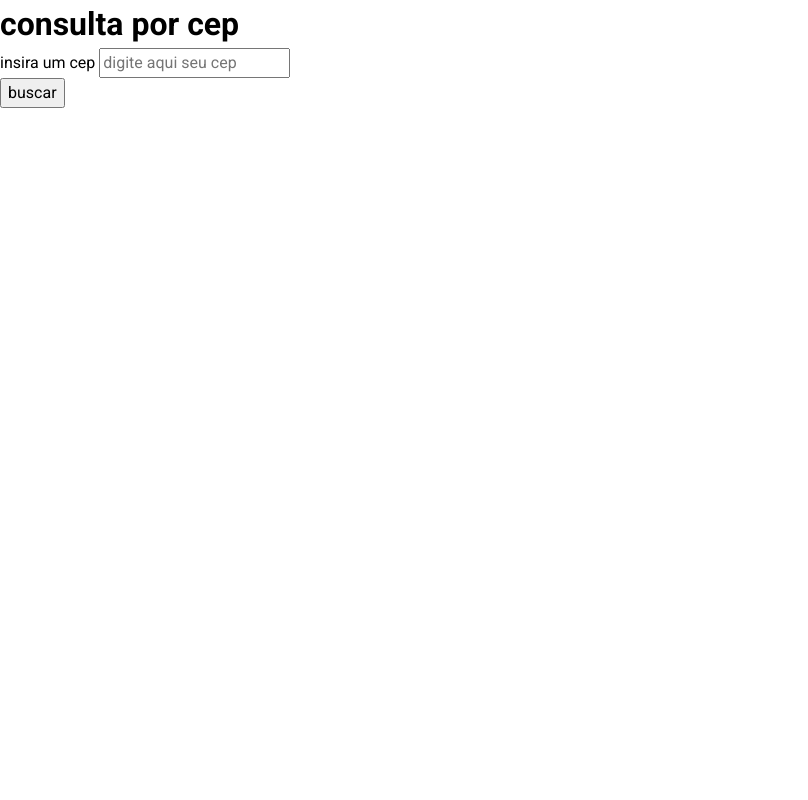
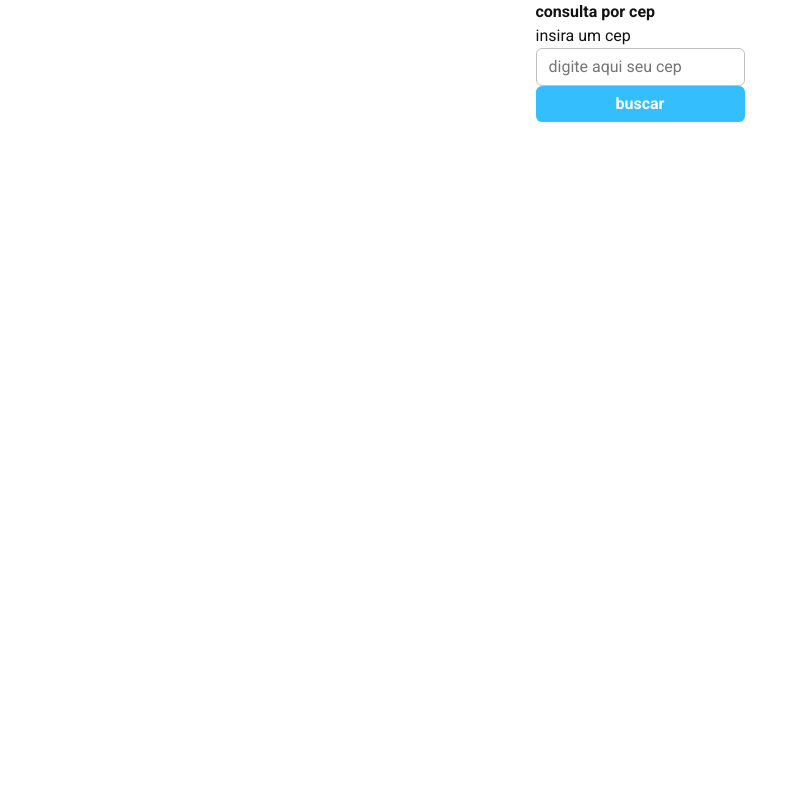
Before and after one commit to vitoiuo/api-cep, a Django app: page /consulta/cep/ in a window 1280 px wide. Shown: the whole page, without its empty margins (0-808 px from the left). Run offline with Django 4.2, Linux system fonts and the light colour scheme.

Commit message:
frontend styles

```diff
--- a/consulta/static/consulta/style/main.css
+++ b/consulta/static/consulta/style/main.css
@@ -2,12 +2,82 @@
 
 :root {
     --font-family-arial: 'Roboto', sans-serif;
-    --color-blue: #0d6efd;
-    --color-red: #dc3545;
-    --color-green: #198754;
-    --color-yellow: #ffc107;
+    --color-black: #121212;
+    --color-white: #ffffff;
+    --color-gray: #C1C1C1;
+    --color-light-blue: #E3F2FD;
+    --color-blue: #35BEFD;
+    --color-dark-blue: #0277BD;
 }
 
 * {
+    color: var(--color-black);
+    font-size: 16px;
     font-family: var(--font-family-arial);
 }
+
+body {
+    display: flex;
+    flex-direction: column;
+    align-items: center;
+    height: 100vh
+}
+
+main {
+    margin: 0 auto;
+    padding: 0 16px;
+    max-width: 1200px;
+}
+
+.consult-wrapper {
+    display: flex;
+    flex-direction: column;
+}
+
+.form-wrapper {
+    display: flex;
+    flex-direction: column;
+}
+
+.result-wrapper {
+    display: flex;
+    flex-direction: column;
+}
+
+.form-button {
+    line-height: 1.5;
+    padding: 0.375rem 0.75rem;
+    border: none;
+    border-radius: 0.375rem;
+    color: var(--color-white);
+    font-weight: 700;
+    background-color: var(--color-blue);
+}
+
+.form-button:hover {
+    background-color: var(--color-dark-blue);
+}
+
+.form-button:focus {
+    border-color: var(--color-light-blue);
+    box-shadow: 0 0 0 .25rem rgba(2, 119, 189, 0.25);
+}
+
+.form-input {
+    line-height: 1.5;
+    padding: 0.375rem 0.75rem;
+    border: 1px solid var(--color-gray);
+    border-radius: 0.375rem;
+}
+
+.form-input:focus {
+    outline: 0;
+    border-color: var(--color-light-blue);
+    box-shadow: 0 0 0 .25rem rgba(2, 119, 189, 0.25);
+}
+
+input::-webkit-outer-spin-button,
+input::-webkit-inner-spin-button {
+    -webkit-appearance: none;
+    margin: 0;
+}
--- a/consulta/templates/consulta/consulta_por_cep.html
+++ b/consulta/templates/consulta/consulta_por_cep.html
@@ -14,13 +14,17 @@
     <title>consulta por cep</title>
 </head>
 <body>
-<div class="page-wrapper">
+<main>
+    <div class="consult-wrapper">
         <h1>consulta por cep</h1>
-    <form method="get">
+        <form class="form-wrapper" method="get">
             <label>insira um cep</label>
-        <input name="cep" value="{{ request.GET.cep }}" placeholder="digite aqui seu cep">
+            <input class="form-input" name="cep" value="{{ request.GET.cep }}" type="number"
+                   placeholder="digite aqui seu cep">
+            <button class="form-button" type="submit">buscar</button>
         </form>
-    <button type="submit">buscar</button>
+    </div>
+    <div class="result-wrapper">
         {% for chave, valor in resposta_consulta.items %}
             {% if valor != None %}
                 <div>{{ chave }}</div>
@@ -28,6 +32,7 @@
             {% endif %}
         {% endfor %}
     </div>
+</main>
 </body>
 
 </html>
```
Lines whose indentation alone changed are shown as unchanged.
